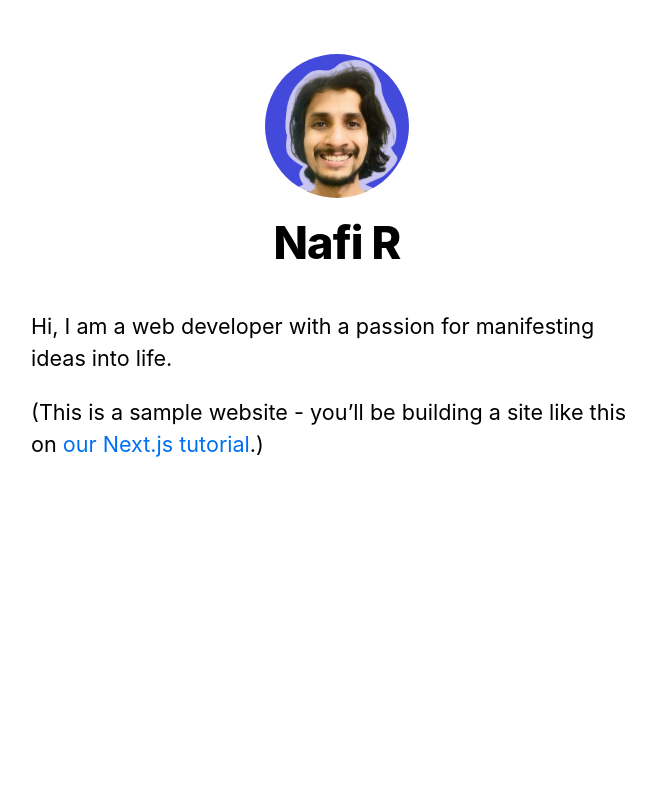
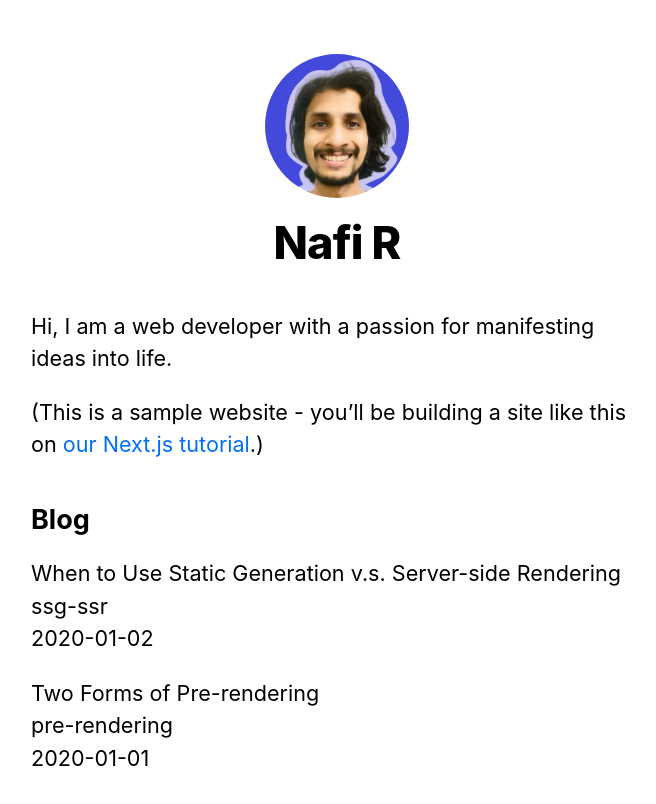
Before and after one commit to NafiurSiddiqui/NextJS-learner, a Next.js app: page / in a window 1280 px wide. Shown: the top 804 px of the page, without its empty margins (303-959 px from the left). Built offline with nearby package versions, Linux system fonts and the light colour scheme.

Commit message:
link added

```diff
--- a/pages/index.js
+++ b/pages/index.js
@@ -1,8 +1,9 @@
 import Head from 'next/head';
 import Layout, { siteTitle } from '../components/layout';
 import utilStyles from '../styles/utils.module.css';
+import { getSortedPostsData } from '../utils/posts';
 
-export default function Home() {
+export default function Home({ allPostsData }) {
 	return (
 		<Layout home>
 			<Head>
@@ -18,6 +19,33 @@ export default function Home() {
 					<a href="https://nextjs.org/learn">our Next.js tutorial</a>.)
 				</p>
 			</section>
+
+			<section className={`${utilStyles.headingMd} ${utilStyles.padding1px}`}>
+				<h2 className={utilStyles.headingLg}>Blog</h2>
+				<ul className={utilStyles.list}>
+					{allPostsData.map(({ id, date, title }) => (
+						<li className={utilStyles.listItem} key={id}>
+							{title}
+							<br />
+							{id}
+							<br />
+							{date}
+						</li>
+					))}
+				</ul>
+			</section>
 		</Layout>
 	);
 }
+
+//Here we define the getStaticProps since we will render data here.
+
+export async function getStaticProps() {
+	const allPostsData = getSortedPostsData();
+
+	return {
+		props: {
+			allPostsData,
+		},
+	};
+}
```
Also changed, not shown: 1 other file (tests, documents, lock files or other folders).
